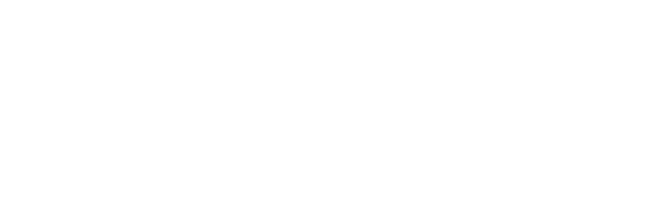
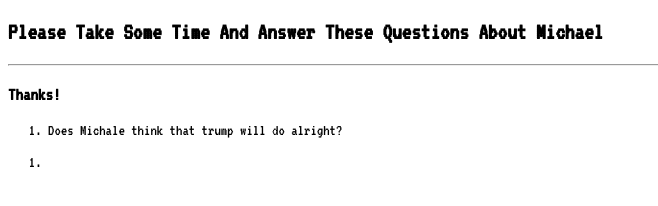
Before and after one commit to Adutchguy/about_me, a plain HTML site: page html/index.html in a window 1280 px wide. Shown: the whole page, without its empty margins (0-658 px from the left). Drawn offline with Linux system fonts and the light colour scheme.

Commit message:
making progress on my JS file, a few additions to the html file as well.

```diff
--- a/html/index.html
+++ b/html/index.html
@@ -6,7 +6,24 @@
     <link rel="stylesheet" href="../css/style.css">
     <link href="https://fonts.googleapis.com/css?family=VT323" rel="stylesheet">
   </head>
+
   <body>
+    <section id="greeting">
+      <h1>Please Take Some Time And Answer These Questions About Michael</h1>
+      <hr>
+      <h3>Thanks!</h3>
+    </section>
+
+    <section>
+      <ol>
+        <li id="question1">Does Michale think that trump will do alright?</li>
+      </ol>
+
+      <ol>
+        <li></li>
+      </ol>
+    </section>
 
   </body>
+
 </html>
```
Also changed, not shown: js/app.js (+28 -0 lines).
